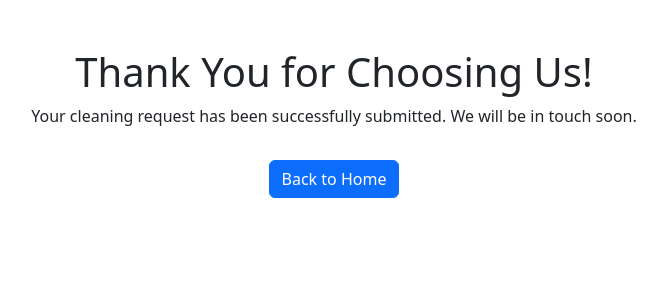
After one commit to Brojas9/A4_Clean_House, a Django app: page /requests/thank-you/ in a window 1280 px wide. The commit adds this page. Shown: the top 300 px of the page, without its empty margins (306-973 px from the left). Run offline with Django 5.2, Linux system fonts and the light colour scheme; some libraries are stand-ins or nearby versions.

Commit message:
Implement admin login and secure request list view

```diff
--- a/cleanhouse/services/templates/services/main_page.html
+++ b/cleanhouse/services/templates/services/main_page.html
@@ -15,7 +15,9 @@
         <h1>WORRY-FREE <br> HOME CLEANING</h1>
         <p>Professional cleaning for homes, offices, and more.</p>
         <p>Our team uses the best equipment and products to deliver high-quality cleaning services.</p>
-        <a href="{% url 'request_list' %}" class="btn btn-book">Book Cleaning</a>
+        <a href="{% url 'request_create' %}" class="btn btn-book">Book Cleaning</a>
+        <a href="{% url 'admin_login' %}" class="btn btn-outline-secondary mt-3">Admin Login</a>
+
     </section>
 
 
@@ -49,7 +51,7 @@
             <ul>
                 <li>Deep cleaning kitchen</li>
                 <li>Deep cleaning bathroom</li>
-                <li>Windows interior</li>
+                <li>Interior Windows</li>
                 <li>Deep dust</li>
             </ul>
         </div>
--- a/cleanhouse/services/templates/services/request_form.html
+++ b/cleanhouse/services/templates/services/request_form.html
@@ -40,7 +40,7 @@
                     </div>
 
                     <button type="submit" class="btn btn-primary">Submit</button>
-                    <a href="{% url 'request_list' %}" class="btn btn-link">Back to list</a>
+                    <a href="{% url 'main_page' %}" class="btn btn-link">Back to Home</a>
                 </form>
             </div>
         </div>
--- /dev/null
+++ b/cleanhouse/services/templates/services/thank_you.html
@@ -0,0 +1,13 @@
+<!DOCTYPE html>
+<html lang="en">
+<head>
+    <meta charset="UTF-8">
+    <title>Thank You</title>
+    <link rel="stylesheet" href="https://cdn.jsdelivr.net/npm/bootstrap@5.3.0/dist/css/bootstrap.min.css">
+</head>
+<body class="text-center p-5">
+    <h1>Thank You for Choosing Us!</h1>
+    <p>Your cleaning request has been successfully submitted. We will be in touch soon.</p>
+    <a href="{% url 'main_page' %}" class="btn btn-primary mt-3">Back to Home</a>
+</body>
+</html>
--- a/cleanhouse/services/urls.py
+++ b/cleanhouse/services/urls.py
@@ -2,10 +2,17 @@ from django.urls import path
 from . import views
 
 urlpatterns = [
-    # path('', views.main_page, name='main_page'),
-    path('', views.request_list, name='request_list'),
+    path('', views.main_page, name='main_page'),
+    path('home/', views.home, name='home'),
+    path('thank-you/', views.thank_you, name='thank_you'),
+
+    # Customer booking
     path('requests/new/', views.request_create, name='request_create'),
     path('requests/<int:pk>/edit/', views.request_update, name='request_update'),
     path('requests/<int:pk>/delete/', views.request_delete, name='request_delete'),
 
+    # Admin
+    path('admin-login/', views.admin_login, name='admin_login'),
+    path('admin-requests/', views.request_list_admin, name='request_list_admin'),
+    path('admin-logout/', views.admin_logout, name='admin_logout'),
 ]
--- a/cleanhouse/services/views.py
+++ b/cleanhouse/services/views.py
@@ -3,10 +3,39 @@ from .models import CleaningRequest
 from .forms import CleaningRequestForm
 from django.shortcuts import get_object_or_404
 
-# View to display all cleaning requests
-def request_list(request):
-    requests = CleaningRequest.objects.all()
-    return render(request, 'services/request_list.html', {'requests': requests})
+
+ADMIN_PASSWORD = 'NetworkingA4!'  # this must match exactly
+
+# Admin-only view to list all cleaning requests
+def request_list_admin(request):
+    if request.session.get('is_admin'):
+        requests = CleaningRequest.objects.all()
+        return render(request, 'services/request_list.html', {
+            'requests': requests,
+            'authenticated': True
+        })
+    return render(request, 'services/request_list.html', {
+        'authenticated': False  # Show login form
+    })
+
+
+def admin_login(request):
+    error = None
+    if request.method == 'POST':
+        password = request.POST.get('password')
+        print("Entered password:", password)  # ← ADD THIS
+        print("Expected password:", ADMIN_PASSWORD)  # ← AND THIS
+
+        if password == ADMIN_PASSWORD:
+            request.session['is_admin'] = True
+            print("Login successful!")  # ← CHECK FOR THIS MESSAGE
+            return redirect('request_list_admin')
+        else:
+            print("Login failed.")  # ← CHECK FOR THIS MESSAGE
+            error = "Incorrect password. Try again."
+
+    return render(request, 'services/admin_login.html', {'error': error})
+
 
 # View to handle the form for creating a new request
 def request_create(request):
@@ -14,7 +43,7 @@ def request_create(request):
         form = CleaningRequestForm(request.POST)
         if form.is_valid():
             form.save()
-            return redirect('request_list')  # Redirect after submission
+            return redirect('thank_you')  # Redirect to thank you page
     else:
         form = CleaningRequestForm()
 
@@ -48,3 +77,13 @@ def main_page(request):
 # View to handle Back to Main Page
 def home(request):
     return render(request, 'services/main_page.html')
+
+# thank_you view
+def thank_you(request):
+    return render(request, 'services/thank_you.html')
+
+
+# View to log out admin user
+def admin_logout(request):
+    request.session.pop('is_admin', None)
+    return redirect('main_page')  # Or use 'home' depending on your URL name
```
Also changed, not shown: cleanhouse/services/templates/services/admin_login.html (added, +21 -0 lines), cleanhouse/services/templates/services/request_list.html (+16 -2 lines), cleanhouse/db.sqlite3.
